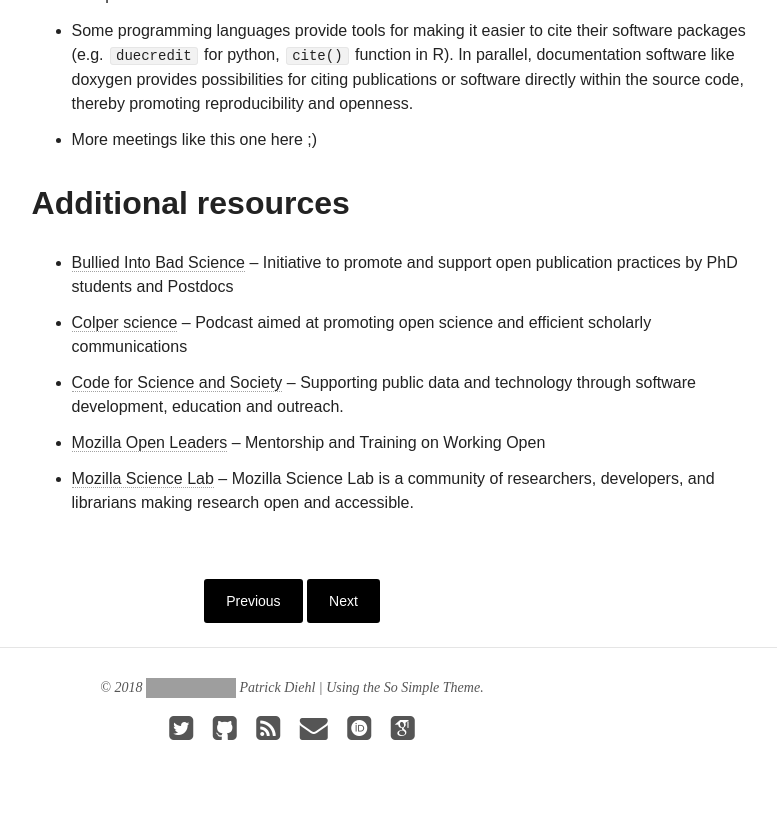
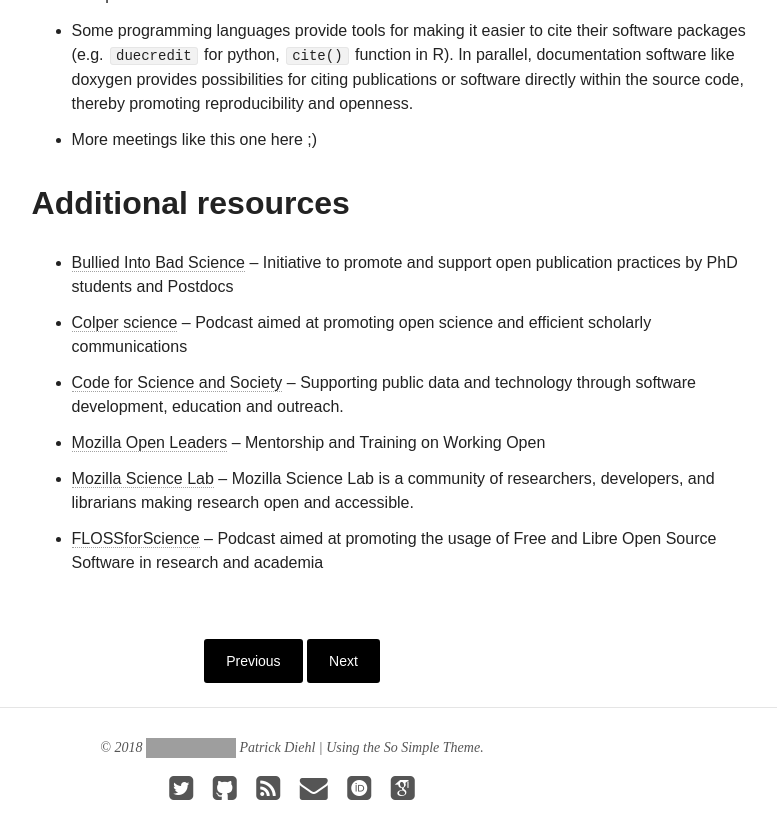
Before and after one commit to diehlpk/diehlpk.github.io, a Jekyll site: the page built from _posts/blog/2017-10-15-gsoc-open-science.md, in a window 1280 px wide and 900 px high, scrolled down 4763 px. Shown: the top 839 px of the window, without its empty margins (348-1125 px from the left). Built offline with Jekyll 4.4.1, drawn with Linux system fonts in a browser that asks for light colours; nearby versions of some CDN libraries; some web fonts are replaced; grey boxes are pictures that could not be loaded.

Commit message:
Update blog

```diff
--- a/_posts/blog/2017-10-15-gsoc-open-science.md
+++ b/_posts/blog/2017-10-15-gsoc-open-science.md
@@ -69,3 +69,4 @@ Despite the grim picture painted above, we were able to identify some key opport
 * [Code for Science and Society](https://codeforscience.org/) -- Supporting public data and technology through software development, education and outreach.
 * [Mozilla Open Leaders](https://mozilla.github.io/leadership-training/) -- Mentorship and Training on Working Open
 * [Mozilla Science Lab](https://science.mozilla.org/) -- Mozilla Science Lab is a community of researchers, developers, and librarians making research open and accessible.
+* [FLOSSforScience](https://flossforscience.github.io/) -- Podcast aimed at promoting the usage of Free and Libre Open Source Software in research and academia
```
